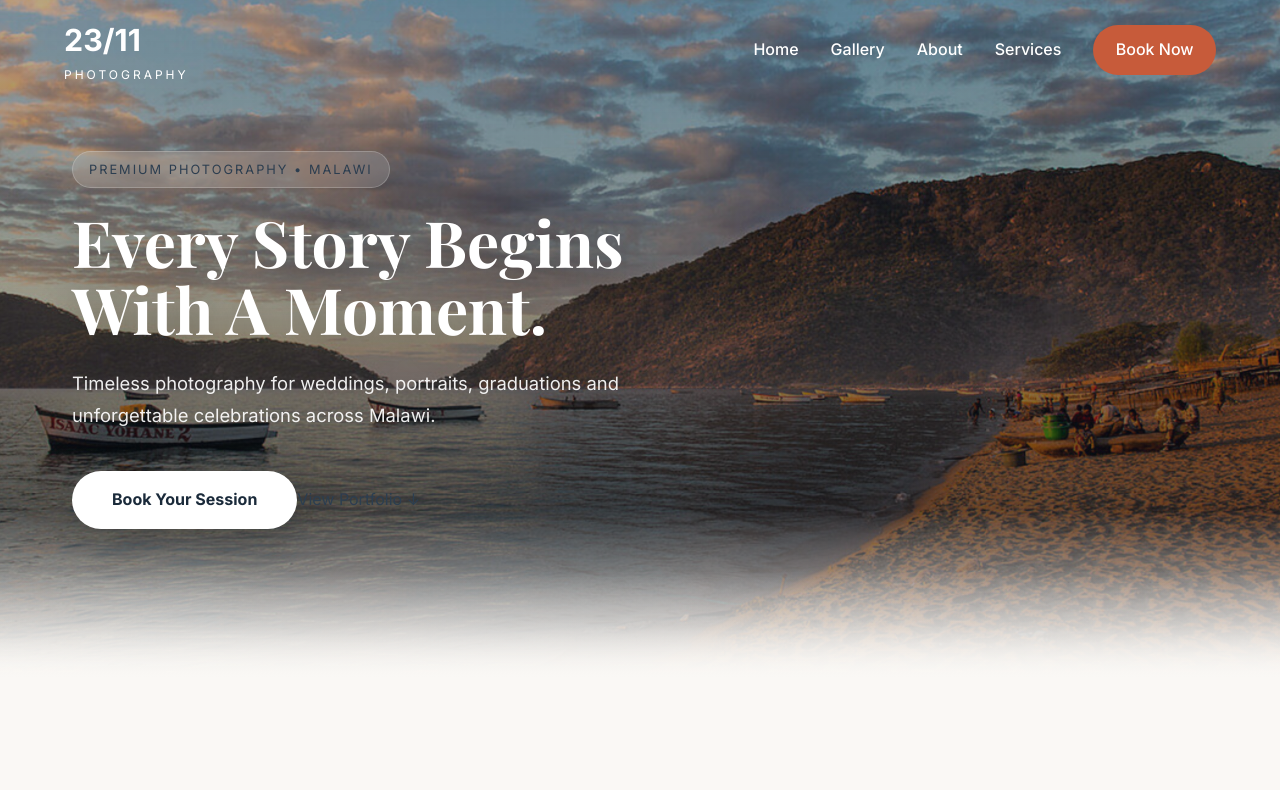
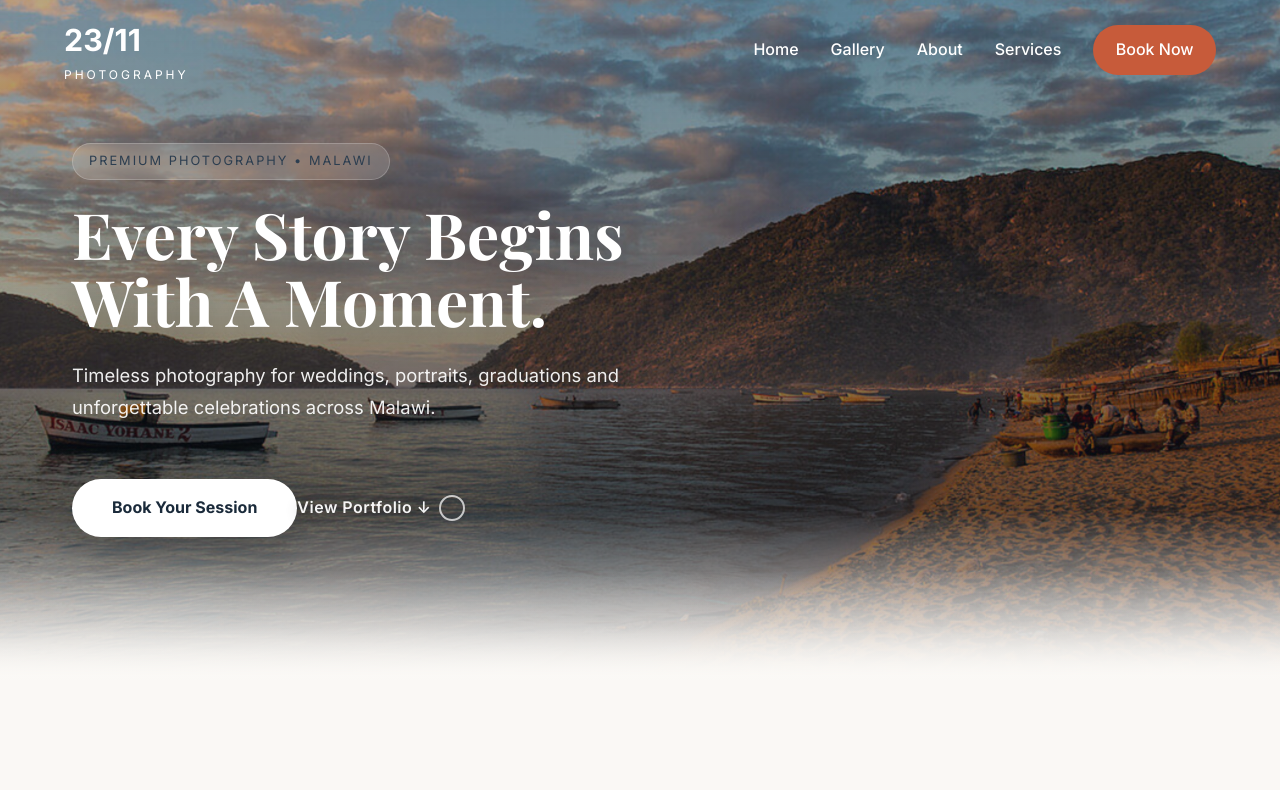
Before and after one commit to yewoSidira/PHOTOGRAPHY-WEBSITE, a React (Create React App) app: page / in a window 1280 px wide. Shown: the top 790 px of the page. Built offline with nearby package versions, Linux system fonts and the light colour scheme.

Commit message:
visibilty fix

```diff
--- a/src/components/sections/Hero.css
+++ b/src/components/sections/Hero.css
@@ -337,3 +337,126 @@ height:80px;
 }
 
 }
+
+/* ==========================================================
+   SCROLL TO GALLERY
+========================================================== */
+
+.hero-scroll{
+
+    display:inline-flex;
+
+    align-items:center;
+
+    justify-content:center;
+
+    gap:.45rem;
+
+    margin-top:2rem;
+
+    color:white;
+
+    font-size:1rem;
+
+    font-weight:600;
+
+    letter-spacing:.5px;
+
+    text-decoration:none;
+
+    opacity:.95;
+
+    transition:
+        color .3s ease,
+        transform .3s ease,
+        opacity .3s ease;
+
+    text-shadow:
+        0 4px 16px rgba(0,0,0,.45);
+
+}
+
+.hero-scroll:hover{
+
+    color:var(--color-gold);
+
+    transform:translateY(3px);
+
+}
+
+.hero-scroll::after{
+
+    content:"";
+
+    width:22px;
+
+    height:22px;
+
+    border:2px solid rgba(255,255,255,.75);
+
+    border-radius:50%;
+
+    display:flex;
+
+    align-items:center;
+
+    justify-content:center;
+
+    transition:.3s;
+
+}
+
+.hero-scroll:hover::after{
+
+    border-color:var(--color-gold);
+
+}
+
+/* Floating animation */
+
+@keyframes scrollFloat{
+
+    0%,100%{
+
+        transform:translateY(0);
+
+    }
+
+    50%{
+
+        transform:translateY(6px);
+
+    }
+
+}
+
+.hero-scroll{
+
+    animation:scrollFloat 2.2s ease-in-out infinite;
+
+}
+
+
+/* ==========================================================
+   MOBILE
+========================================================== */
+
+@media(max-width:768px){
+
+.hero-scroll{
+
+    margin-top:1.5rem;
+
+    font-size:.92rem;
+
+}
+
+.hero-scroll::after{
+
+    width:18px;
+
+    height:18px;
+
+}
+
+}
```
